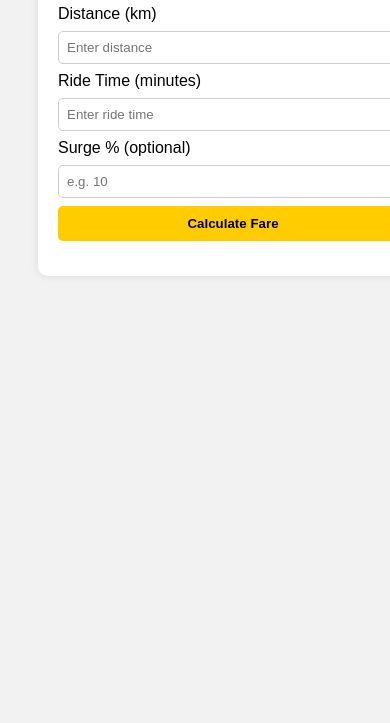
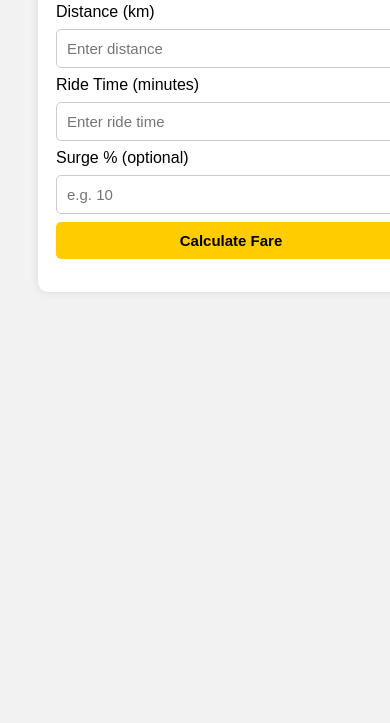
Before and after one commit to aSHU-dEv-stack/Ride-Calculator, a plain HTML site: page index.html in a window 390 px wide. Shown: the part 121-844 px from the top of the page. Drawn offline with Linux system fonts and the light colour scheme.

Commit message:
Update index.html

```diff
--- a/index.html
+++ b/index.html
@@ -46,6 +46,19 @@
             margin-top: 15px;
             font-size: 18px;
             font-weight: bold;
+        }
+
+        /* 🌐 RESPONSIVE */
+        @media (max-width: 480px) {
+            .container {
+                padding: 18px;
+            }
+
+            input,
+            button {
+                font-size: 15px;
+                padding: 10px;
+            }
         }
     </style>
 </head>
@@ -96,4 +109,5 @@
 
 </body>
 
+
 </html>
```
